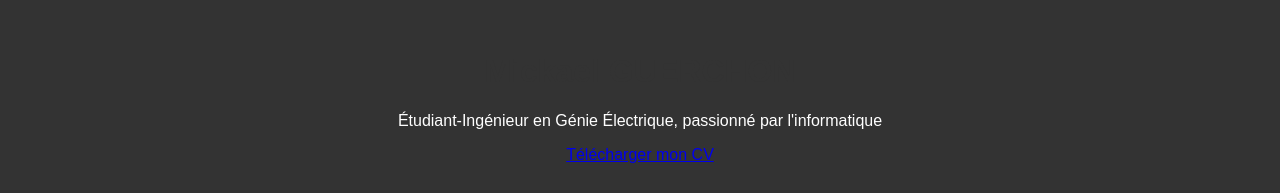
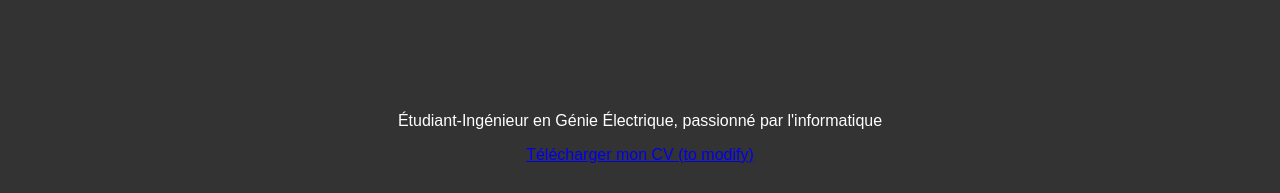
Before and after one commit to EnterN1me/EnterN1me.github.io, a plain HTML site: page index.html in a window 1280 px wide. Shown: the top 193 px of the page. Drawn offline with Linux system fonts and the light colour scheme.

Commit message:
Update index.html

```diff
--- a/index.html
+++ b/index.html
@@ -46,7 +46,7 @@
     <header>
         <h1>Mickael GUERCHON</h1>
         <p>Étudiant-Ingénieur en Génie Électrique, passionné par l'informatique </p>
-        <a href="lien_vers_votre_cv.pdf" target="_blank">Télécharger mon CV</a>
+        <a href="CV_ERROR.pdf" target="_blank">Télécharger mon CV (to modify)</a>
     </header>
 
     <section>
```
